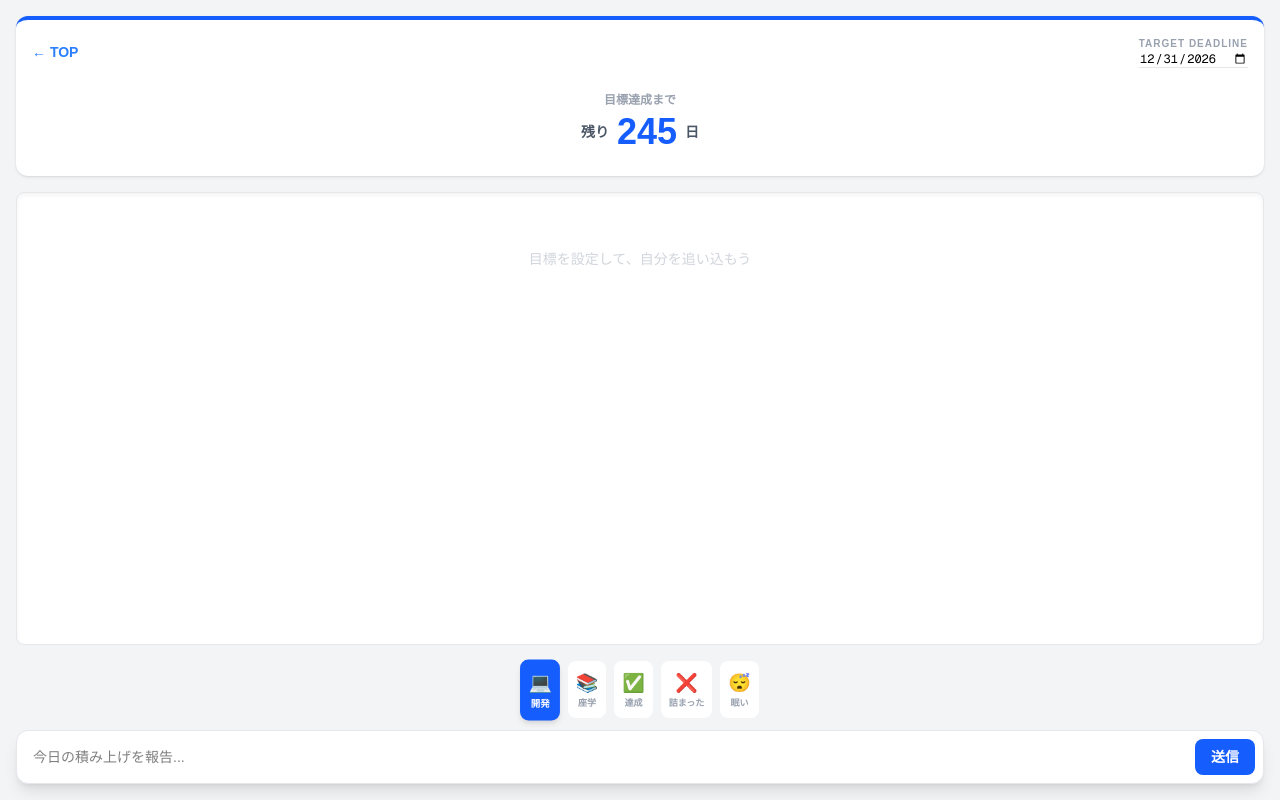
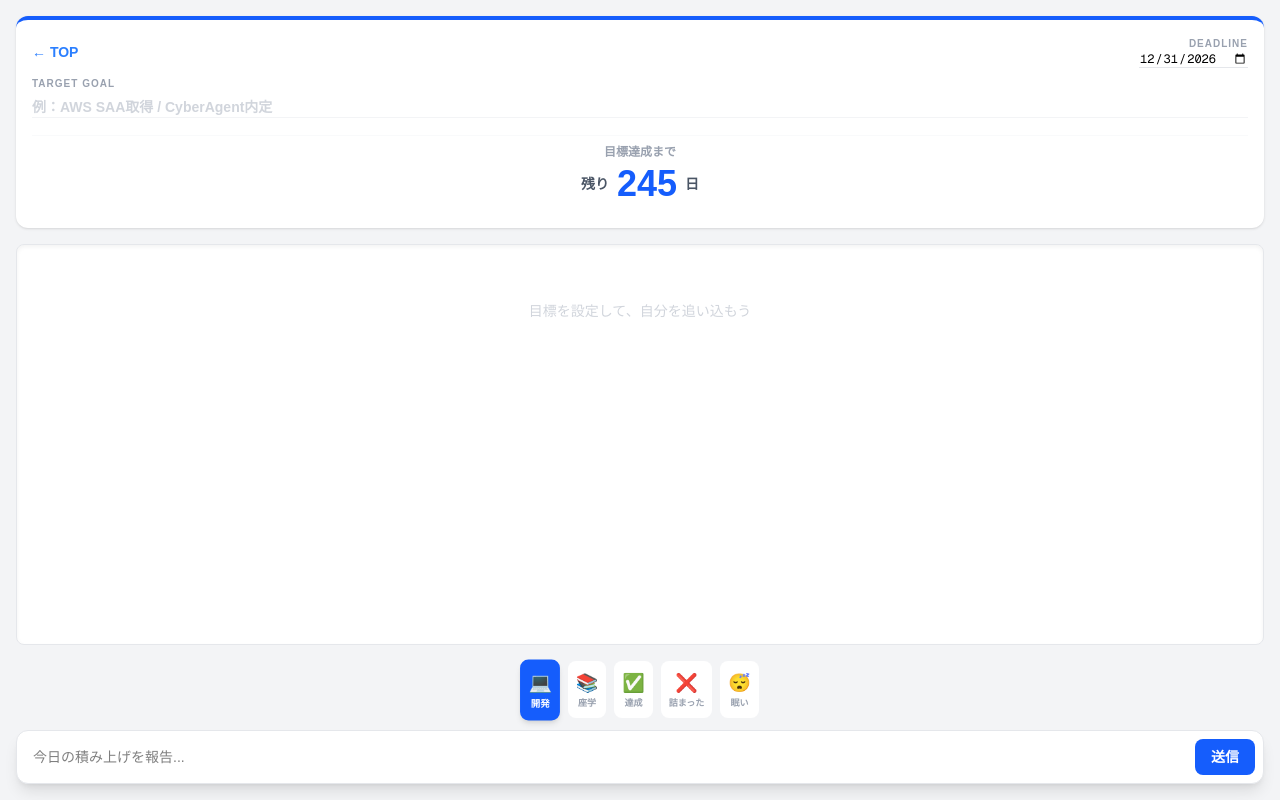
Before and after one commit to ryu39jp-dev/future-self-feedback, a Next.js app: page /chat in a window 1280 px wide. Built offline with nearby package versions, Linux system fonts and the light colour scheme.

Commit message:
ターゲットゴール（目標）の作成と連携

```diff
--- a/src/app/chat/page.tsx
+++ b/src/app/chat/page.tsx
@@ -11,20 +11,22 @@ export default function ChatPage() {
   const [isTyping, setIsTyping] = useState(false);
 
   const [targetDateStr, setTargetDateStr] = useState("");
+  const [targetGoal, setTargetGoal] = useState(""); // 1. 目標テキスト用の状態
   const [daysLeft, setDaysLeft] = useState<number | null>(null);
 
   useEffect(() => {
     const savedDate = localStorage.getItem("myTargetDate");
-    if (savedDate) {
-      setTargetDateStr(savedDate);
-    } else {
-      setTargetDateStr("2026-12-31");
-    }
+    const savedGoal = localStorage.getItem("myTargetGoal"); // 2. 保存された目標を読み込む
+    if (savedDate) setTargetDateStr(savedDate);
+    if (savedGoal) setTargetGoal(savedGoal);
+    if (!savedDate) setTargetDateStr("2026-12-31");
   }, []);
 
   useEffect(() => {
     if (!targetDateStr) return;
     localStorage.setItem("myTargetDate", targetDateStr);
+    localStorage.setItem("myTargetGoal", targetGoal); // 3. 目標が変わるたびに保存
+
     const calculateDays = () => {
       const today = new Date();
       today.setHours(0, 0, 0, 0);
@@ -34,7 +36,7 @@ export default function ChatPage() {
       setDaysLeft(diffDays);
     };
     calculateDays();
-  }, [targetDateStr]);
+  }, [targetDateStr, targetGoal]);
 
   const tags = [
     { icon: "💻", label: "開発" },
@@ -62,7 +64,8 @@ export default function ChatPage() {
         body: JSON.stringify({
           text: inputText,
           tag: selectedTag,
-          days_left: daysLeft
+          days_left: daysLeft,
+          target_goal: targetGoal // 4. AIに現在の目標を伝える
         }),
       });
 
@@ -85,20 +88,32 @@ export default function ChatPage() {
     <div className="flex flex-col h-screen bg-gray-100 p-4 text-black">
       {/* 目標設定エリア */}
       <div className="bg-white rounded-xl shadow-sm p-4 mb-4 border-t-4 border-blue-600">
-        <div className="flex items-center justify-between mb-4">
+        <div className="flex items-center justify-between mb-2">
           <Link href="/" className="text-blue-500 text-sm font-bold">← TOP</Link>
           <div className="flex flex-col items-end">
-            <span className="text-[10px] text-gray-400 font-bold uppercase tracking-widest">Target Deadline</span>
+            <span className="text-[10px] text-gray-400 font-bold uppercase tracking-widest">Deadline</span>
             <input
               type="date"
               value={targetDateStr}
               onChange={(e) => setTargetDateStr(e.target.value)}
-              className="text-xs font-mono border-b border-gray-200 focus:outline-none focus:border-blue-500 text-black bg-transparent"
+              className="text-xs font-mono border-b border-gray-200 focus:outline-none focus:border-blue-500 text-black bg-transparent text-right"
             />
           </div>
         </div>
 
-        <div className="text-center py-2">
+        {/* 目標入力欄の追加 */}
+        <div className="mb-4">
+          <span className="text-[10px] text-gray-400 font-bold uppercase tracking-widest block mb-1">Target Goal</span>
+          <input
+            type="text"
+            value={targetGoal}
+            onChange={(e) => setTargetGoal(e.target.value)}
+            placeholder="例：AWS SAA取得 / CyberAgent内定"
+            className="w-full text-sm font-bold border-b border-gray-100 focus:border-blue-500 focus:outline-none bg-transparent placeholder-gray-300"
+          />
+        </div>
+
+        <div className="text-center py-2 border-t border-gray-50 mt-2">
           <p className="text-xs text-gray-400 font-bold mb-1">目標達成まで</p>
           <div className="flex items-center justify-center gap-2">
             <span className="text-sm font-bold text-gray-600">残り</span>
@@ -146,7 +161,6 @@ export default function ChatPage() {
           ))
         )}
 
-        {/* ローディング表示 */}
         {isTyping && (
           <div className="flex flex-col items-start mb-4">
             <span className="text-[10px] text-gray-400 mb-1 font-bold">🤖 FUTURE ME</span>
```
